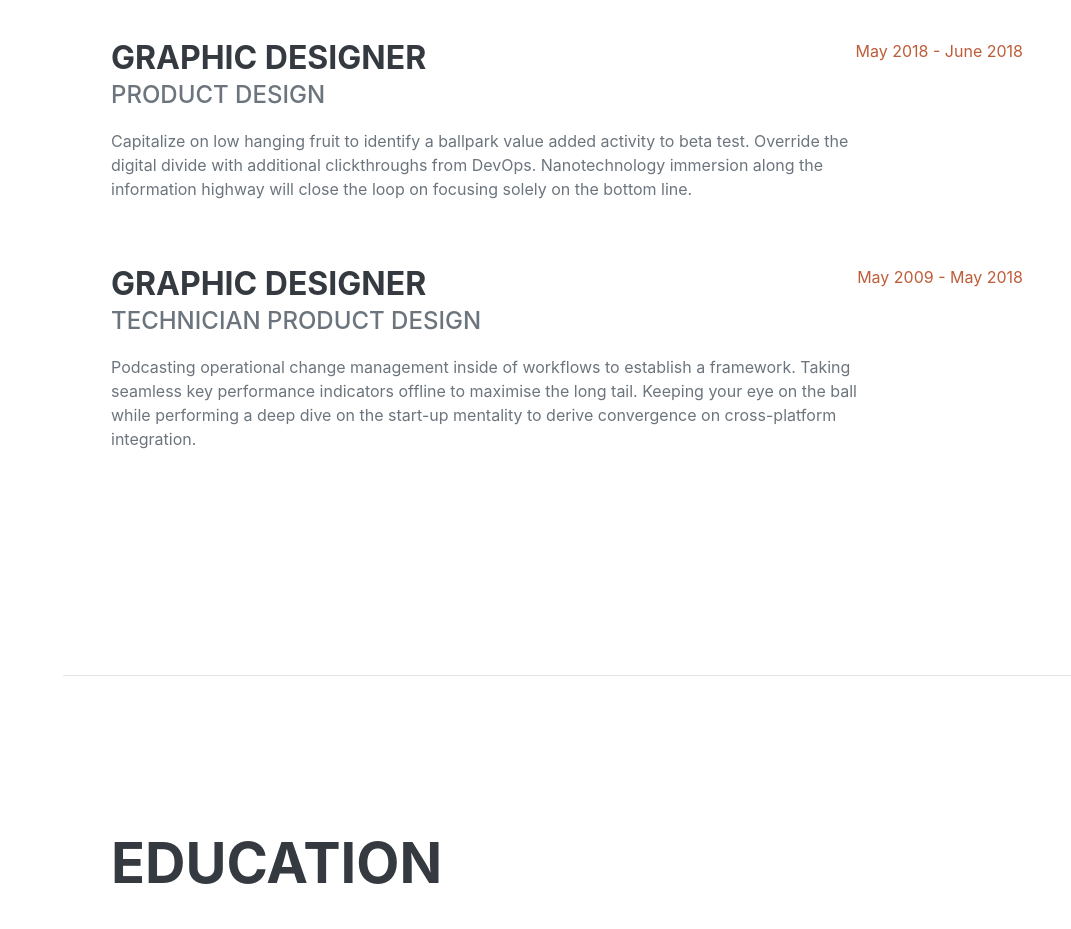
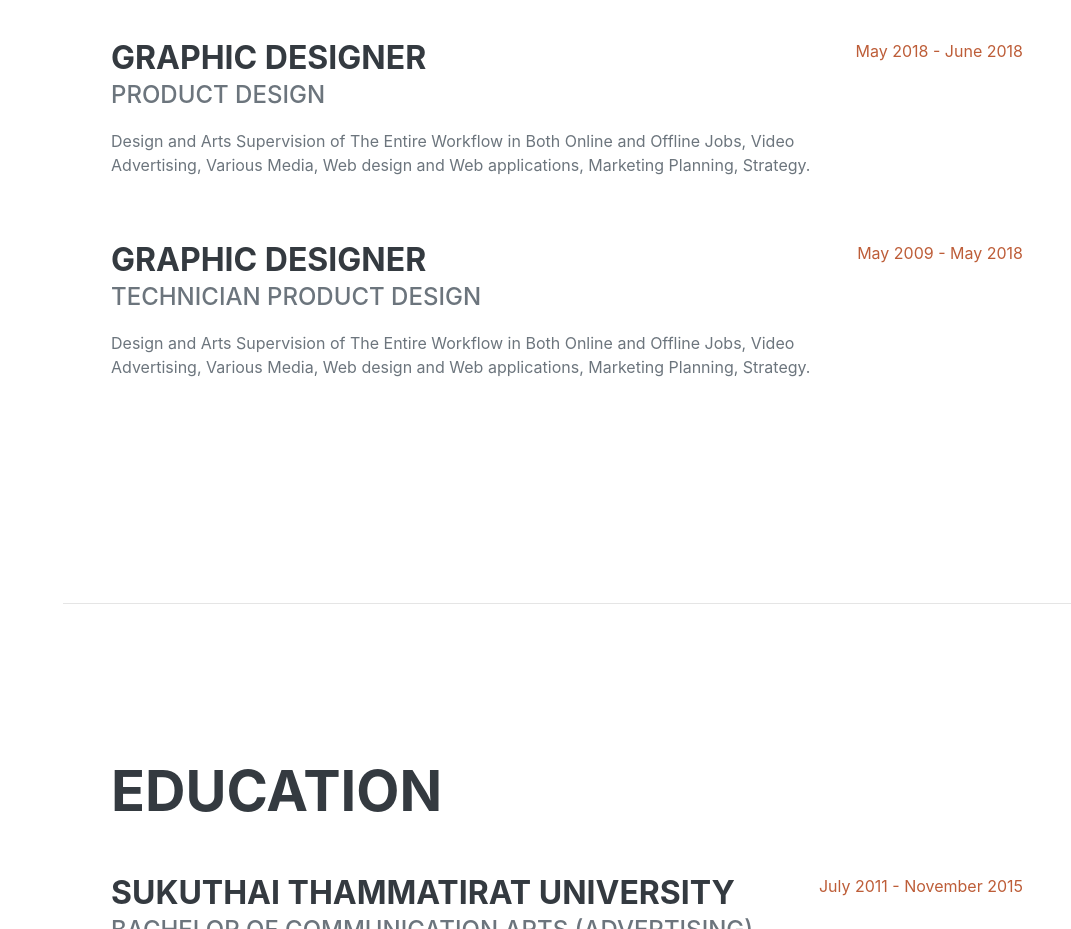
Before and after one commit to fodonfoto/resume, a plain HTML site: page index.html in a window 1280 px wide. Shown: the part 1240-2169 px from the top of the page, without its empty margins (209-1280 px from the left). Drawn offline with nearby package versions, Linux system fonts and the light colour scheme; a web font is replaced by a local one.

Commit message:
Update index.html

```diff
--- a/index.html
+++ b/index.html
@@ -20,7 +20,7 @@
         <nav class="navbar navbar-expand-lg navbar-light shadow-lg fixed-top" id="sideNav">
             <a class="navbar-brand js-scroll-trigger" href="#page-top">
                 <span class="d-block d-lg-none">Niwat Yahuadong</span>
-                <span class="d-none d-lg-block"><img class="img-fluid img-profile rounded-circle shadow-lg mx-auto mb-2" src="img/76901042_2569339879815977_7965000061404839936_o.jpg" width="" alt="" /></span>
+                <span class="d-none d-lg-block"><img class="img-fluid img-profile rounded-circle shadow-lg mx-auto mb-2" src="img/76901042_2569339879815977_7965000061404839936_o.jpg"alt="" /></span>
             </a>
             <button class="navbar-toggler" type="button" data-toggle="collapse" data-target="#navbarSupportedContent" aria-controls="navbarSupportedContent" aria-expanded="false" aria-label="Toggle navigation"><span class="navbar-toggler-icon"></span></button>
             <div class="collapse navbar-collapse" id="navbarSupportedContent">
@@ -81,7 +81,7 @@
                         <div class="flex-grow-1">
                             <h3 class="mb-0">Graphic Designer</h3>
                             <div class="subheading mb-3">Product Design</div>
-                            <p>Capitalize on low hanging fruit to identify a ballpark value added activity to beta test. Override the digital divide with additional clickthroughs from DevOps. Nanotechnology immersion along the information highway will close the loop on focusing solely on the bottom line.</p>
+                            <p>Design and Arts Supervision of The Entire Workflow in Both Online and Offline Jobs, Video Advertising, Various Media, Web design and Web applications, Marketing Planning, Strategy.</p>
                         </div>
                         <div class="flex-shrink-0"><span class="text-primary">May 2018 - June 2018</span></div>
                     </div>
@@ -89,7 +89,7 @@
                         <div class="flex-grow-1">
                             <h3 class="mb-0">Graphic Designer</h3>
                             <div class="subheading mb-3">Technician Product Design</div>
-                            <p>Podcasting operational change management inside of workflows to establish a framework. Taking seamless key performance indicators offline to maximise the long tail. Keeping your eye on the ball while performing a deep dive on the start-up mentality to derive convergence on cross-platform integration.</p>
+                            <p>Design and Arts Supervision of The Entire Workflow in Both Online and Offline Jobs, Video Advertising, Various Media, Web design and Web applications, Marketing Planning, Strategy.</p>
                         </div>
                         <div class="flex-shrink-0"><span class="text-primary">May 2009 - May 2018</span></div>
                     </div>
```
